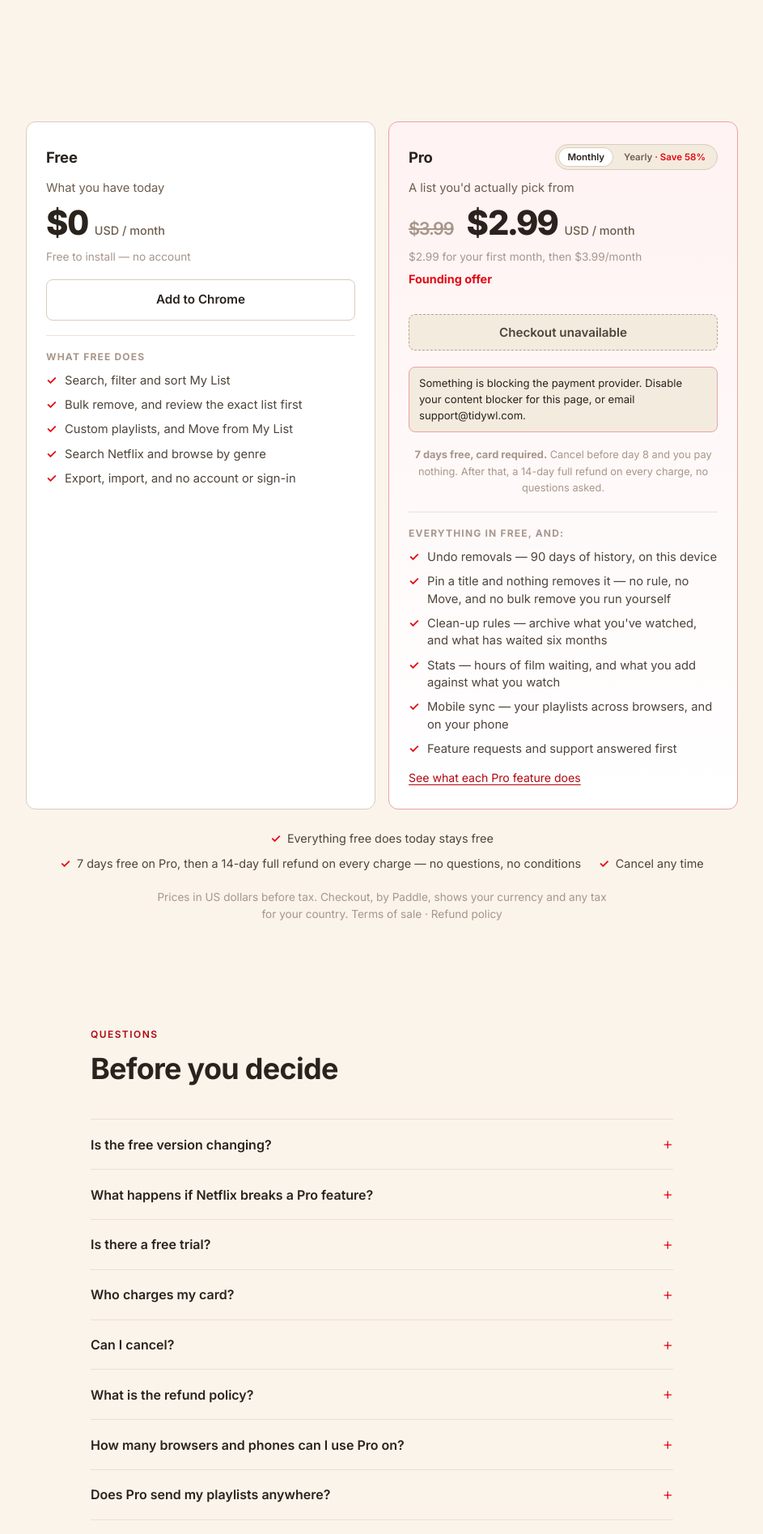
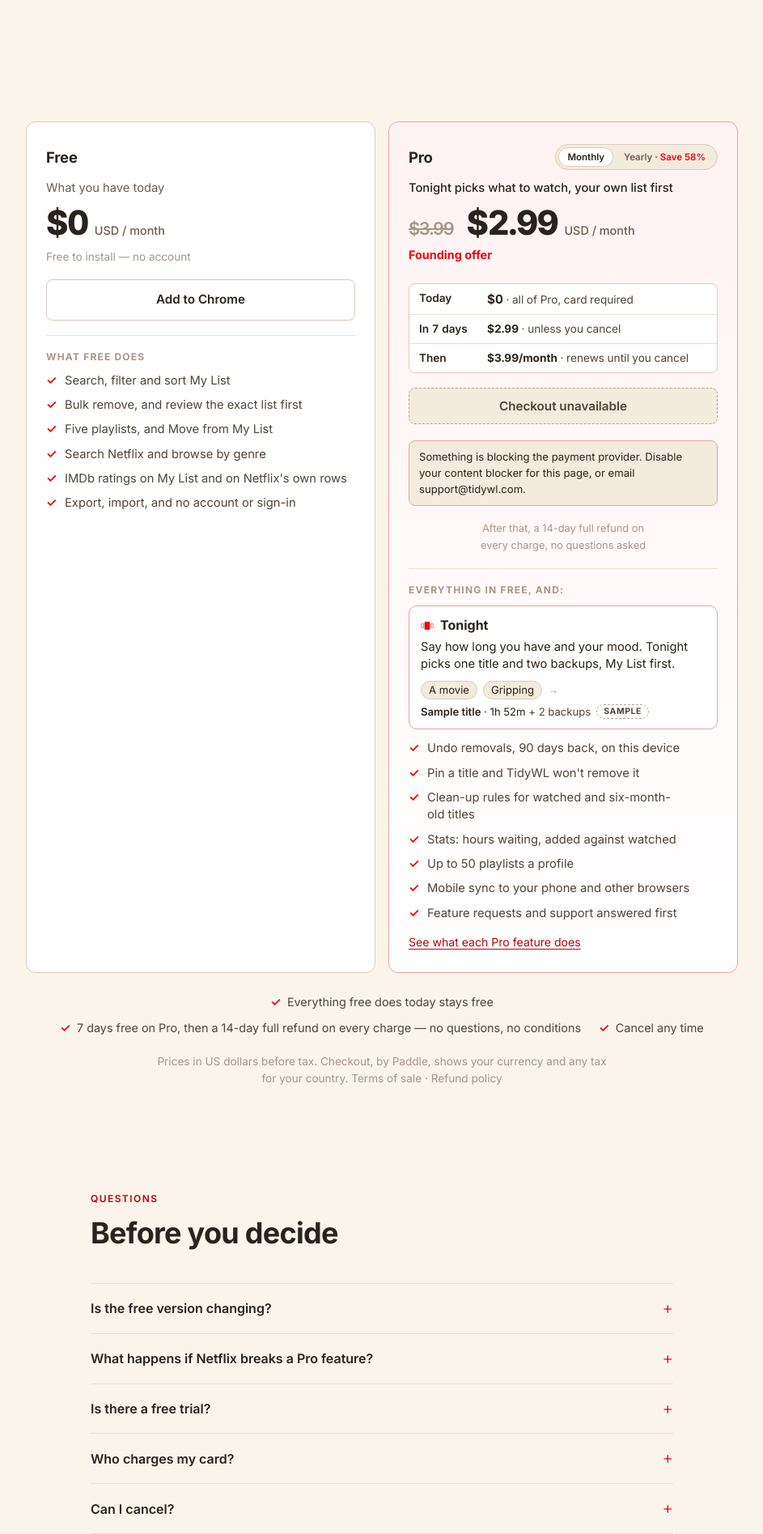
Before and after one commit to dominic-lam/tidywl-site, a Jekyll site: the page built from netflix/pricing/index.html, in a window 1280 px wide. Shown: the part 374-2269 px from the top of the page at 81% size, without its empty margins (168-1111 px from the left). Built offline with Jekyll 4.4.1, drawn with Linux system fonts in a browser that asks for light colours.

Commit message:
feat(netflix): the pricing card mirrors the 1.1.0 upgrade card
Tonight first as Pro's promise and list lead, the trial as the card's
Today / In 7 days / Then timeline (repainted with the founding offer),
"Start 7 days free", and IMDb ratings and the five-playlist cap under
Free. The lists are the card's word for word again, as the page's own
comment requires. Trial words only while trial_days is set, as on
/netflix/pro/, so a merge without the trial shows 1.0.0's card.

Co-Authored-By: Claude Opus 5.5 <noreply@anthropic.com>
Claude-Session: https://claude.ai/code/session_01RZYPkEVjTr5Z7KQAePTQ1B

```diff
--- a/netflix/pricing/index.html
+++ b/netflix/pricing/index.html
@@ -75,11 +75,16 @@ faq:
           <ul class="plan-list">
             <li>Search, filter and sort My List</li>
             <li>Bulk remove, and review the exact list first</li>
-            <li>Custom playlists, and Move from My List</li>
+            <li>Five playlists, and Move from My List</li>
             <li>Search Netflix and browse by genre</li>
+            <li>IMDb ratings on My List and on Netflix's own rows</li>
             <li>Export, import, and no account or sign-in</li>
           </ul>
         </div>
+        {%- comment -%} The trial's words only while Paddle runs one: trial_days in
+        _data/netflix.yml, as on /netflix/pro/. Without it the card is 1.0.0's:
+        the billed line, "Get Pro" and the plain refund line. {%- endcomment %}
+        {%- assign trial_days = site.data.netflix.trial_days %}
         <div class="plan best">
           <div class="plan-head">
             <h2 class="plan-name">Pro</h2>
@@ -88,26 +93,54 @@ faq:
               <button type="button" class="billing-opt" data-billing-set="yearly" aria-pressed="false">Yearly <span class="billing-save">· Save 37%</span></button>
             </div>
           </div>
-          <p class="plan-sub">A list you'd actually pick from</p>
+          <p class="plan-sub plan-promise">Tonight picks what to watch, your own list first</p>
           <p class="plan-price"><s class="price-was is-yearly">$3.99</s><s class="price-was is-monthly"></s><span class="is-yearly"><span class="sr-only">Yearly plan: </span><span class="price-amount is-yearly">$2.50</span></span><span class="is-monthly"><span class="sr-only">, monthly plan: </span><span class="price-amount is-monthly">$3.99</span></span> <small>USD / month</small></p>
+          {%- unless trial_days %}
           <p class="plan-billed"><span class="is-yearly">$29.99 billed annually</span><span class="sr-only">; </span><span class="is-monthly">billed monthly</span></p>
+          {%- endunless %}
           <p class="plan-promo" hidden><span class="plan-promo-label"></span><span class="plan-promo-note"></span></p>
+          {%- if trial_days %}
+          <!-- The trial as three stops, right above the button that starts it:
+               the card's timeline (C3, PLAN-1.1.0 decision 26), which replaces
+               the billed line. The amounts are the no-JS floor; the script
+               repaints them with the first period's price and the renewal. -->
+          <ol class="plan-timeline" aria-label="What you pay, and when">
+            <li><span class="plan-when">Today</span><span><strong>$0</strong> · all of Pro, card required</span></li>
+            <li><span class="plan-when">In {{ trial_days }} days</span><span><strong><span class="tl-first is-monthly">$3.99</span><span class="tl-first is-yearly">$29.99</span></strong> · unless you cancel</span></li>
+            <li><span class="plan-when">Then</span><span><strong><span class="tl-renews is-monthly">$3.99/month</span><span class="tl-renews is-yearly">$29.99/year</span></strong> · renews until you cancel</span></li>
+          </ol>
+          {%- endif %}
           {%- if site.data.paddle.netflix.onSale and site.data.paddle.clientToken and site.data.paddle.netflix.prices.monthly and site.data.paddle.netflix.prices.yearly %}
           <button type="button" class="plan-cta plan-cta-buy" id="pro-buy"
                   data-price-monthly="{{ site.data.paddle.netflix.prices.monthly }}"
-                  data-price-yearly="{{ site.data.paddle.netflix.prices.yearly }}">Start 7-day free trial</button>
+                  data-price-yearly="{{ site.data.paddle.netflix.prices.yearly }}">{% if trial_days %}Start {{ trial_days }} days free{% else %}Get Pro{% endif %}</button>
           <p class="plan-cta-note" id="pro-buy-note" hidden></p>
           {%- else %}
           <button type="button" class="plan-cta plan-cta-locked" disabled>Arrives with version 1.0.0</button>
           {%- endif %}
-          <p class="plan-refund"><strong>7 days free, card required.</strong> Cancel before day 8 and you pay nothing. After that, a 14-day full refund on every charge, no questions asked.</p>
+          <p class="plan-refund">{% if trial_days %}After that, a 14-day full refund on every charge, no questions asked{% else %}14-day full refund, no questions asked{% endif %}</p>
           <p class="plan-list-head">Everything in Free, and:</p>
           <ul class="plan-list">
-            <li>Undo removals — 90 days of history, on this device</li>
-            <li>Pin a title and nothing removes it — no rule, no Move, and no bulk remove you run yourself</li>
-            <li>Clean-up rules — archive what you've watched, and what has waited six months</li>
-            <li>Stats — hours of film waiting, and what you add against what you watch</li>
-            <li>Mobile sync — your playlists across browsers, and on your phone</li>
+            <!-- Tonight first and set apart, as on the card: Pro's main thing,
+                 with its one-line demo. No rating in the demo, on purpose — on
+                 a paywall a rating would read as a Pro feature. -->
+            <li class="plan-tonight">
+              <p class="plan-tonight-name"><svg viewBox="0 0 24 24" width="16" height="16" aria-hidden="true" focusable="false"><rect x="1.25" y="8.25" width="4" height="7.5" rx="1" fill="none" stroke="currentColor" stroke-opacity="0.6" stroke-width="1.5"/><rect x="18.75" y="8.25" width="4" height="7.5" rx="1" fill="none" stroke="currentColor" stroke-opacity="0.6" stroke-width="1.5"/><rect x="7" y="4.5" width="10" height="15" rx="1.5" fill="currentColor"/></svg>Tonight</p>
+              <p class="plan-tonight-text">Say how long you have and your mood. Tonight picks one title and two backups, My List first.</p>
+              <p class="plan-tonight-demo">
+                <span class="plan-tonight-chip">A movie</span>
+                <span class="plan-tonight-chip">Gripping</span>
+                <span class="plan-tonight-arrow" aria-hidden="true">→</span>
+                <span><b>Sample title</b> · 1h 52m <em>+ 2 backups</em></span>
+                <span class="plan-tonight-sample">Sample</span>
+              </p>
+            </li>
+            <li>Undo removals, 90 days back, on this device</li>
+            <li>Pin a title and TidyWL won't remove it</li>
+            <li>Clean-up rules for watched and six-month-old titles</li>
+            <li>Stats: hours waiting, added against watched</li>
+            <li>Up to 50 playlists a profile</li>
+            <li>Mobile sync to your phone and other browsers</li>
             <li>Feature requests and support answered first</li>
           </ul>
           <p class="plan-more"><a href="/netflix/pro/">See what each Pro feature does</a></p>
@@ -238,6 +271,24 @@ faq:
   }
   .plan-promo-label { font-size: 0.9rem; font-weight: 700; color: var(--accent); }
   .plan-promo-note { font-size: 0.82rem; color: var(--text-subtle); line-height: 1.5; }
+  /* Pro's one line is Tonight's promise, so it reads as a claim, not a caption. */
+  .plan-promise { font-weight: 500; color: var(--text); }
+
+  /* The trial's three stops — Today, In 7 days, Then — as on the card. */
+  .plan-timeline {
+    list-style: none; margin: 0; padding: 0;
+    border: 1px solid var(--border); border-radius: 8px; background: var(--bg-card);
+  }
+  .plan-timeline li {
+    display: grid; grid-template-columns: 76px minmax(0, 1fr); gap: 8px;
+    padding: 8px 12px; font-size: 0.85rem; line-height: 1.4; color: var(--text-secondary);
+    font-variant-numeric: tabular-nums;
+  }
+  .plan-timeline li + li { border-top: 1px solid var(--border-subtle); }
+  .plan-when { font-weight: 600; color: var(--text); }
+  .plan-timeline strong { font-weight: 700; color: var(--text); }
+  /* Today's $0 is the reason to press the button. */
+  .plan-timeline li:first-child strong { font-size: 0.95rem; }
 
   .plan-cta {
     width: 100%; justify-content: center; margin-top: 8px;
@@ -245,7 +296,7 @@ faq:
   }
   /* The refund promise under the button that asks for money (2026-09-27). */
   .plan-refund {
-    margin: 8px 0 0; text-align: center;
+    margin: 8px 0 0; text-align: center; text-wrap: balance;
     font-size: 0.8rem; color: var(--text-subtle);
   }
   /* No checkout exists yet, so this is a real disabled button, not a dead link.
@@ -296,6 +347,34 @@ faq:
     font-size: 0.92rem; line-height: 1.45; color: var(--text-secondary); text-wrap: pretty;
   }
   .plan-list li::before { content: "\2713"; color: var(--accent); font-weight: 700; flex-shrink: 0; }
+  /* Tonight, first on Pro's list and set apart from the rest, as on the card. */
+  .plan-list li.plan-tonight {
+    display: block; margin-bottom: 4px; padding: 12px 14px;
+    border: 1px solid var(--highlight-border); border-radius: 10px; background: var(--bg-card);
+  }
+  .plan-list li.plan-tonight::before { content: none; }
+  .plan-tonight-name {
+    display: flex; align-items: center; gap: 8px;
+    font-size: 1rem; font-weight: 700; color: var(--text);
+  }
+  .plan-tonight-name svg { color: var(--accent); flex-shrink: 0; }
+  .plan-tonight-text { margin: 4px 0 10px; color: var(--text); }
+  .plan-tonight-demo {
+    display: flex; flex-wrap: wrap; align-items: center; gap: 6px 7px;
+    font-size: 0.82rem; line-height: 1.4; color: var(--text);
+  }
+  .plan-tonight-chip {
+    padding: 1px 9px; border: 1px solid var(--border); border-radius: 999px;
+    background: var(--bg-alt); white-space: nowrap;
+  }
+  .plan-tonight-arrow { color: var(--text-subtle); }
+  .plan-tonight-demo b { font-weight: 600; }
+  .plan-tonight-demo em { font-style: normal; color: var(--text-secondary); }
+  .plan-tonight-sample {
+    padding: 0 8px; border: 1px dashed var(--border-strong); border-radius: 999px;
+    font-size: 0.65rem; font-weight: 700; line-height: 1.6; letter-spacing: 0.06em;
+    text-transform: uppercase; color: var(--text-secondary);
+  }
   /* The way to /netflix/pro/, one screenshot per item above. */
   .plan-more { margin-top: 4px; font-size: 0.88rem; }
   .plan-more a { color: var(--accent-text); text-decoration: underline; text-underline-offset: 3px; }
@@ -417,6 +496,13 @@ faq:
         yearly: covers('yearly') ? dPrices.yearly : regular.yearly
       };
       const first = whole && d.firstPeriodOnly === true;
+      // What each period charges after its first: the regular price where a
+      // discount covers the first period only, else the price itself — the
+      // trial's "Then" row (pricing.js `renewal`).
+      const renewal = {
+        monthly: covers('monthly') && first ? regular.monthly : prices.monthly,
+        yearly: covers('yearly') && first ? regular.yearly : prices.yearly
+      };
       const anchor = regular.monthly;
       const monthlyEq = perMonth(prices.yearly);
       const pct = savingPct(anchor, prices.yearly);
@@ -455,6 +545,10 @@ faq:
       set('.plan-billed .is-yearly', model.yearly.billed);
       set('.price-was.is-monthly', model.monthly.was || '');
       set('.price-was.is-yearly', model.yearly.was || '');
+      set('.tl-first.is-monthly', model.monthly.first);
+      set('.tl-first.is-yearly', model.yearly.first);
+      set('.tl-renews.is-monthly', model.monthly.renews);
+      set('.tl-renews.is-yearly', model.yearly.renews);
 
       const save = plans.querySelector('.billing-save');
       if (save) {
```
Also changed, not shown: other parts of netflix/pricing/index.html (+6 -2 lines).
